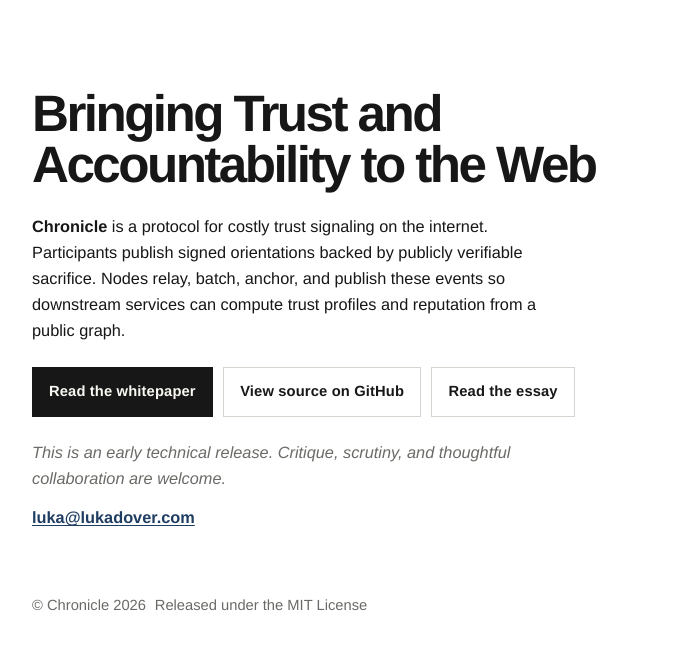
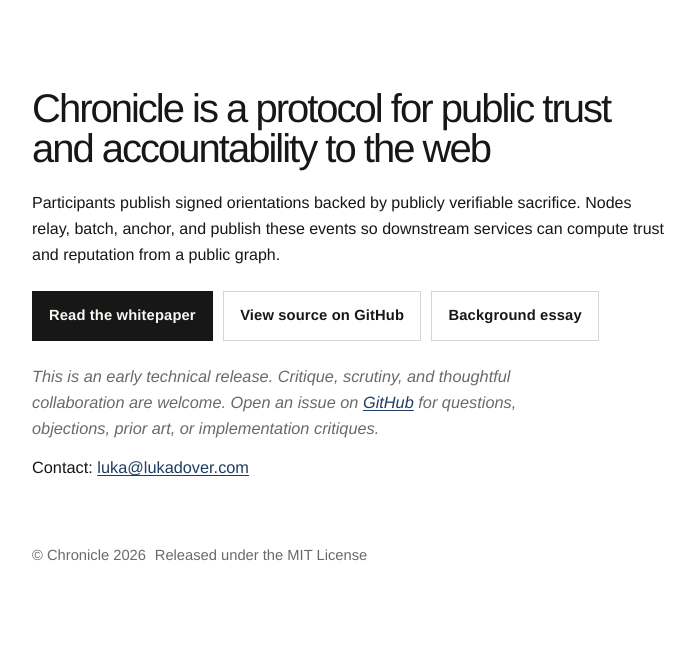
Before and after one commit to Cartographers-Guild/chronicle, a plain HTML site: page index.html in a window 1280 px wide. Shown: the whole page, without its empty margins (288-983 px from the left). Drawn offline with Linux system fonts and the light colour scheme.

Commit message:
Update homepage and README

```diff
--- a/index.html
+++ b/index.html
@@ -33,15 +33,15 @@
   <body>
     <main class="page">
       <header class="masthead">
-        <h1>Bringing Trust and Accountability to the Web</h1>
+
+        <h1>Chronicle is a protocol for public trust and accountability to the web</h1>
       </header>
 
       <section class="summary">
-        <p>
-          <b>Chronicle</b> is a protocol for costly trust signaling on the internet.
+
           Participants publish signed orientations backed by publicly verifiable
           sacrifice. Nodes relay, batch, anchor, and publish these events so
-          downstream services can compute trust profiles and reputation from a
+          downstream services can compute trust and reputation from a
           public graph.
         </p>
       </section>
@@ -60,17 +60,17 @@
         class="action"
         href="https://cartographersguild.substack.com/p/a-compass-for-the-good"
       >
-        Read the essay
+        Background essay
       </a>
       </nav>
 
       <section class="status">
         <p class="note">
           This is an early technical release. Critique, scrutiny, and thoughtful
-          collaboration are welcome.
+          collaboration are welcome. Open an issue on  <a href="https://github.com/cartographers-guild/chronicle">GitHub</a> for questions, objections, prior art, or implementation critiques.
         </p>
         <p class="contact">
-          <a href="mailto:luka@lukadover.com">luka@lukadover.com</a>
+          Contact: <a href="mailto:luka@lukadover.com">luka@lukadover.com</a>
         </p>
       </section>
     </main>
--- a/styles.css
+++ b/styles.css
@@ -56,8 +56,8 @@
 }
 
 h1 {
-  font-size: clamp(2.0rem, 7vw, 3.2rem);
-  font-weight: 600;
+  font-size: clamp(2.0rem, 7vw, 2.5rem);
+  font-weight: 300;
   line-height: 1;
   letter-spacing: -0.05em;
 }
@@ -128,7 +128,6 @@
 .contact {
   margin-top: 0.8rem;
   font-size: 1.05rem;
-  font-weight: 600;
 }
 
 .site-footer {
```
Also changed, not shown: README.md.
